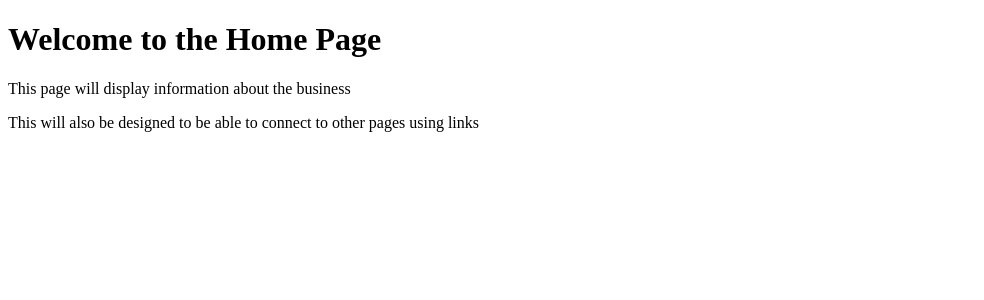
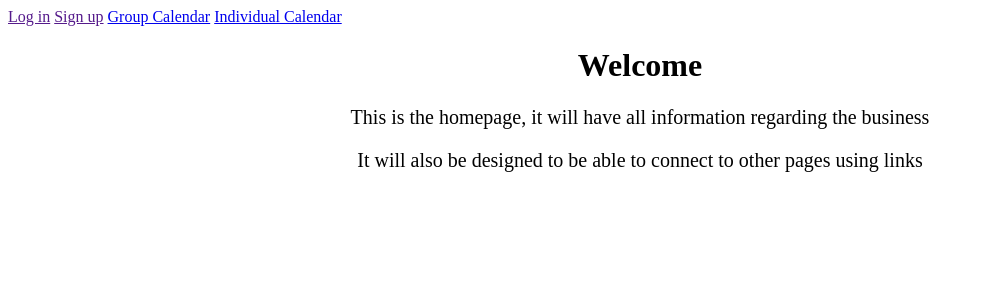
Before and after one commit to JonHam43/SoftwareEngineering, a PHP site: page / in a window 1280 px wide. Shown: the top 300 px of the page, without its empty margins (0-984 px from the left). Run offline with PHP 8.4, Linux system fonts and the light colour scheme.

Commit message:
committing all changes to update repo

```diff
--- /dev/null
+++ b/home.css
@@ -0,0 +1,9 @@
+h1.home-title{
+    text-align: center;
+    font-family:'Times New Roman', Times, serif;
+}
+
+p.home-text{
+    text-align: center;
+    font-size: 20px;
+}
--- a/index.html
+++ b/index.html
@@ -4,11 +4,14 @@
         <meta charset="utf-8">
         <meta name="viewport" content="width=device-width, initial-scale=1">
         <title>Home</title>
+        <link rel = "stylesheet" href ="master.css">
+        <link rel="stylesheet" href = "home.css">
     </head>
 
     <body>
-        <h1>Welcome to the Home Page</h1>
-        <p>This page will display information about the business</p>
-        <p>This will also be designed to be able to connect to other pages using links</p>
+        <a href = "">Log in</a> <a href ="">Sign up</a> <a href ="pages/groupcalendar.html">Group Calendar</a> <a href="pages/individual_Calender.html">Individual Calendar</a>
+        <h1 class = "home-title">Welcome</h1>
+        <p class = "home-text">This is the homepage, it will have all information regarding the business</p>
+        <p class = "home-text">It will also be designed to be able to connect to other pages using links</p>
     </body>
 </html>
--- a/master.css
+++ b/master.css
@@ -1,3 +1,4 @@
-p.home-text{
-    text-align: center;
+html {
+    width: auto;
+    height: auto;
 }
```
